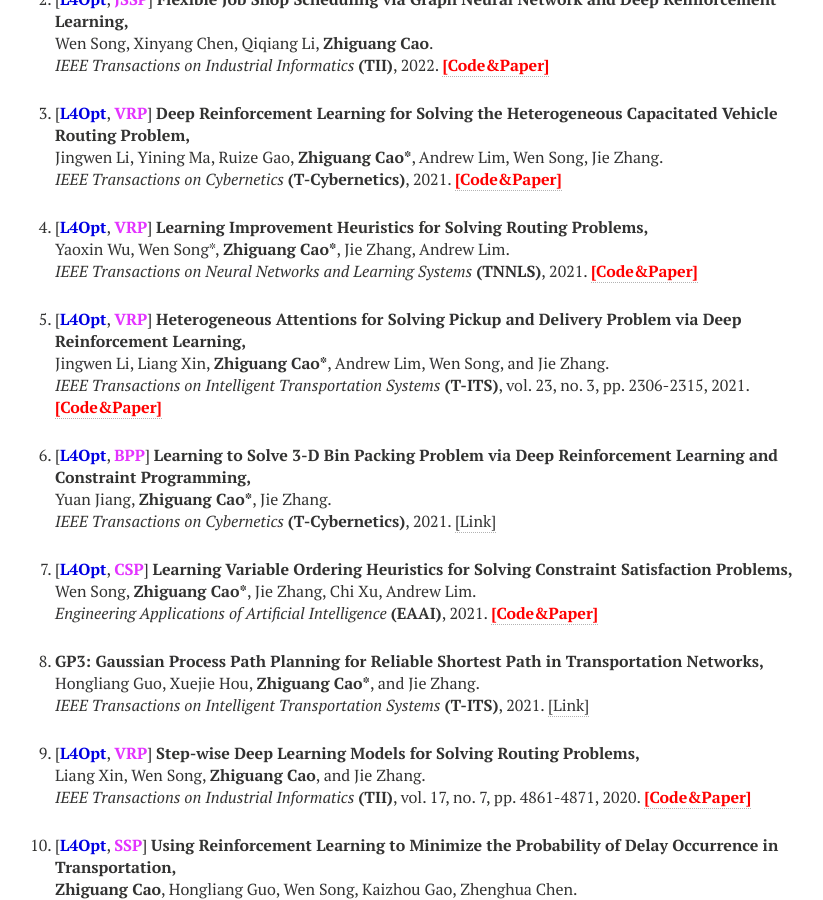
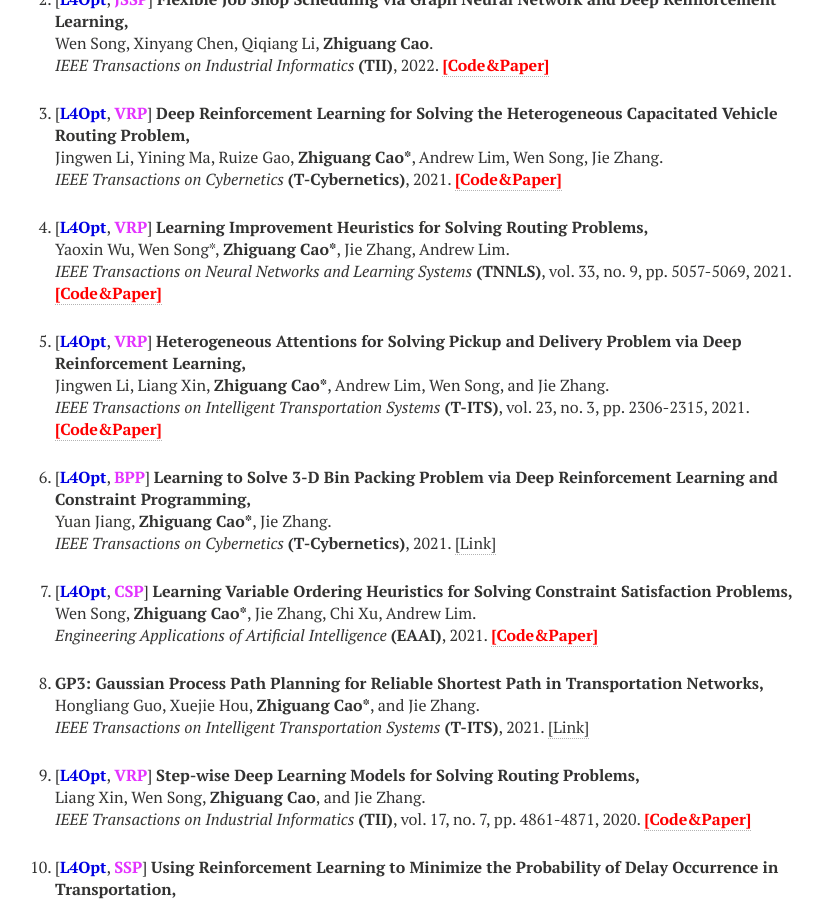
Before and after one commit to zhiguangcaosg/zhiguangcaosg.github.io, a Jekyll site: the page built from publications.md, in a window 1280 px wide and 900 px high, scrolled down 1779 px. Shown: the whole window, without its empty margins (305-1128 px from the left). Built offline with Jekyll 4.4.1, drawn with Linux system fonts in a browser that asks for light colours; nearby versions of some CDN libraries.

Commit message:
Update publications.html

```diff
--- a/_layouts/publications.html
+++ b/_layouts/publications.html
@@ -294,7 +294,7 @@ div.bibtex pre { font-size: 75%; overflow: auto;  width: 100%; padding: 0em 0em;
 <p>
 [<font color="#0000E3"><b>L4Opt</b></font>, <font color="#E333FF"><b>VRP</b></font>] <b>Learning Improvement Heuristics for Solving Routing Problems,</b>
 <br>Yaoxin Wu, Wen Song*, <b>Zhiguang Cao*</b>, Jie Zhang, Andrew Lim.<br>
-<i>IEEE Transactions on Neural Networks and Learning Systems</i> <b>(TNNLS)</b>, 2021. <a href="https://github.com/WXY1427/Learn-Improvement-Heuristics-for-Routing"  target="_blank"> <font color="#FF0000"><b>[Code&Paper]</b> </font></a>
+<i>IEEE Transactions on Neural Networks and Learning Systems</i> <b>(TNNLS)</b>, vol. 33, no. 9, pp. 5057-5069, 2021. <a href="https://github.com/WXY1427/Learn-Improvement-Heuristics-for-Routing"  target="_blank"> <font color="#FF0000"><b>[Code&Paper]</b> </font></a>
 </p>
 </li>
 
```
